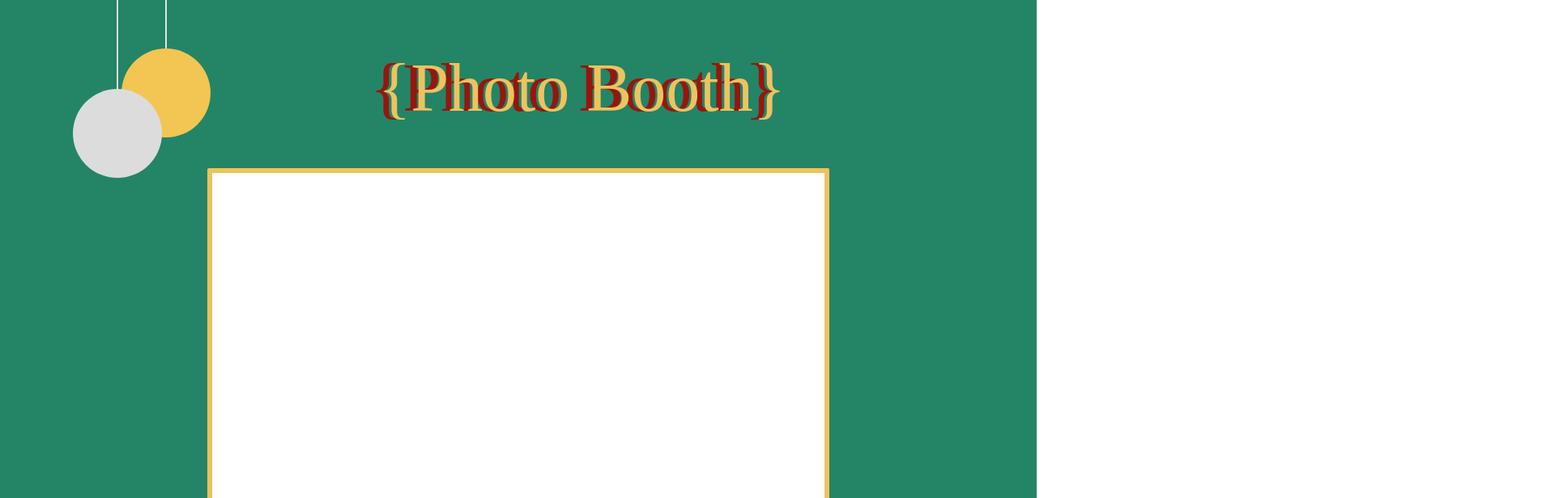
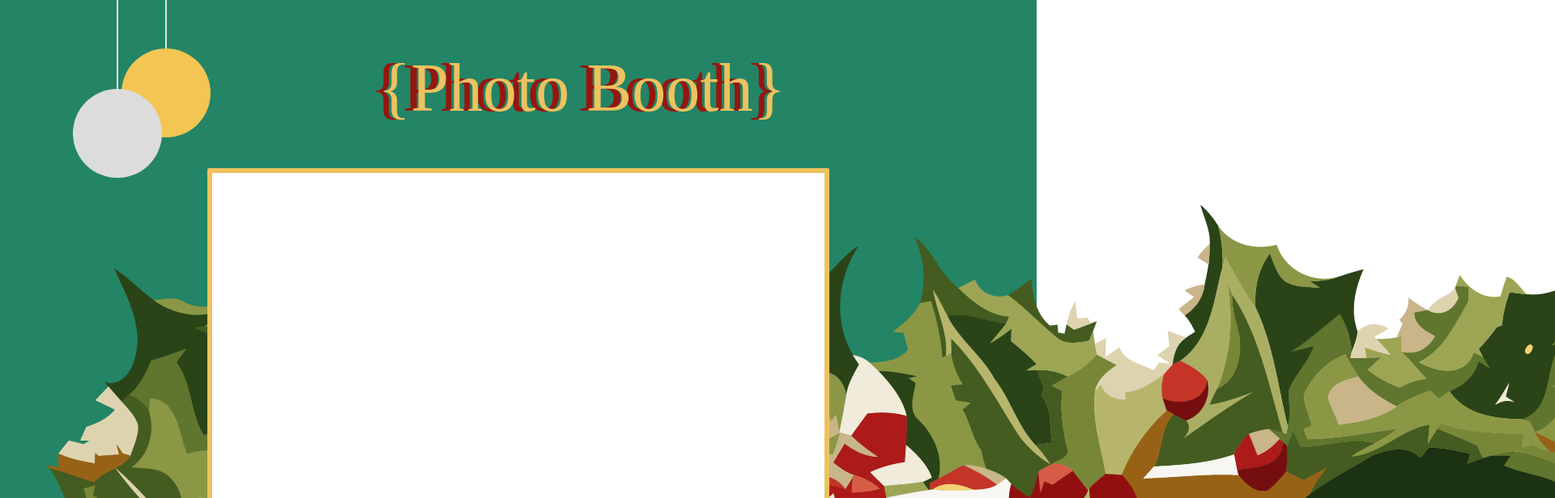
Before and after one commit to nanokken/Photobooth-2025, a React (Vite) app in the folder photobooth/: page /photobooth in a window 1280 px wide. Shown: the top 616 px of the page at 81% size, 1920 px wide, since content can reach past the window. Built offline with nearby package versions, Linux system fonts and the light colour scheme; a web font is replaced by a local one.

Commit message:
tilføjer img i photobooth + retter baubles

```diff
--- a/photobooth/src/App.jsx
+++ b/photobooth/src/App.jsx
@@ -8,7 +8,7 @@ import { AuthProvider } from "./context/AuthContext.jsx";
 // Importing the pages
 import Home from "./pages/Home/Home";
 import PhotoCarousel from "./pages/PhotoCarousel/PhotoCarousel";
-import Photobooth from "./pages/Photobooth/Photobooth.jsx"
+import Photobooth from "./pages/photobooth/Photobooth.jsx"
 import AdminEvent from "./pages/AdminEvent/AdminEvent.jsx";
 import AdminPanel from "./pages/AdminPanel/AdminPanel.jsx";
 
--- a/photobooth/src/components/baubles/baubles.module.css
+++ b/photobooth/src/components/baubles/baubles.module.css
@@ -1,9 +1,11 @@
+/* container kuglerne placeres i */
 .baubles {
   position: relative;
   width: 200px;
   height: 200px;
 }
 
+/* laver kuglen */
 .bauble {
   position: absolute;
   width: 110px;
@@ -14,6 +16,7 @@
   align-items: flex-start;
 }
 
+/* Laver et pseudoelemnt som styles til at være snoren */
 .bauble::before {
   content: "";
   position: absolute;
@@ -23,6 +26,7 @@
   background: #e3e3e3;
 }
 
+/* styling af grå kugle */
 .bauble.grey {
   background: #dcdcdc;
   z-index: 2;
@@ -30,6 +34,7 @@
   top: 110px;
 }
 
+/* styling af gul kugle */
 .bauble.yellow {
   background: #f3c552;
   left: 150px;
--- a/photobooth/src/pages/photobooth/Photobooth.jsx
+++ b/photobooth/src/pages/photobooth/Photobooth.jsx
@@ -10,6 +10,7 @@ export default function Photobooth() {
         <Baubles/>
         <h1 className={styles.heading}>{`{Photo Booth}`}</h1>
         <div className={styles.photoArea}></div>
+        <img src="images/photoboothDecor.png" alt="Christmas decoration" className={styles.decor} />
       </div>
     );
 
```
Also changed, not shown: photobooth/public/images/photoboothDecor.png (added), photobooth/src/pages/photobooth/photobooth.module.css (line endings or trailing spaces).
